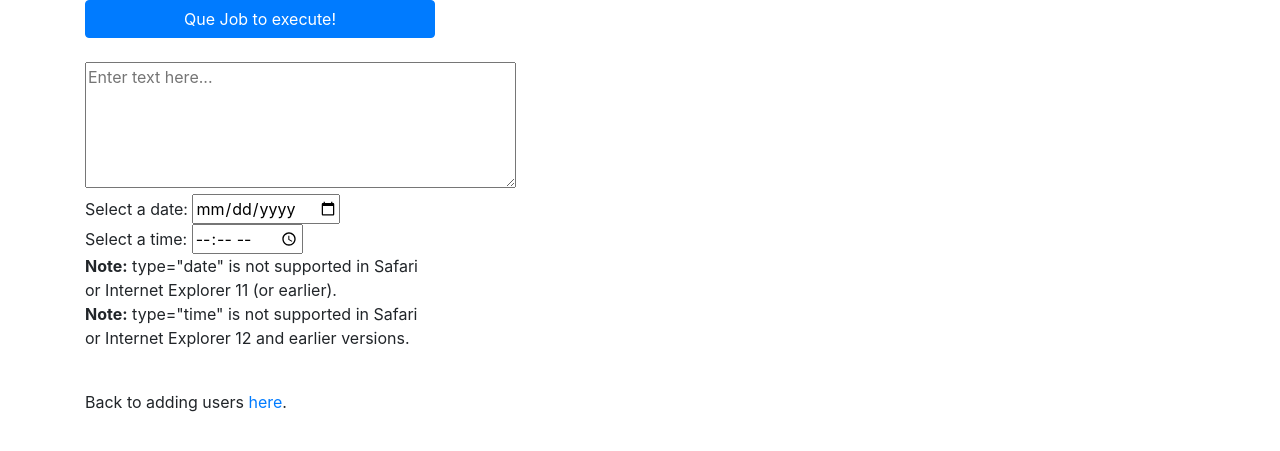
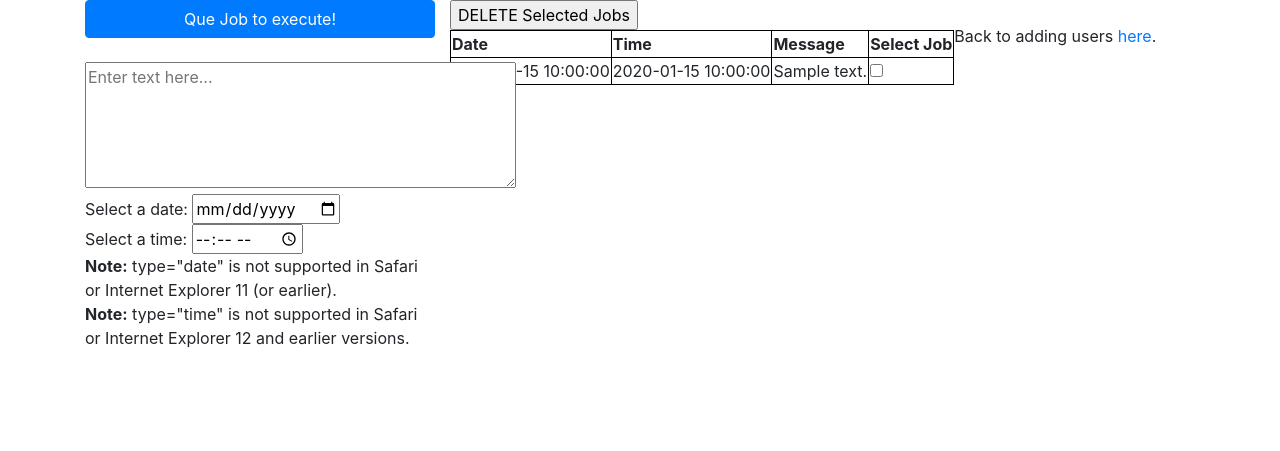
Before and after one commit to Sweisian/AutoTexter9000, a Flask app: page /scheduleMessage in a window 1280 px wide. Shown: the top 451 px of the page. Run offline with Flask 2, Linux system fonts and the light colour scheme; a database or web service that is not in the repository returns one stand-in record (values such as "Sample title"); some libraries are stand-ins or nearby versions.

Commit message:
added seeing qued jobs and stuff

```diff
--- a/main.py
+++ b/main.py
@@ -1,6 +1,6 @@
 import csv
 
-from flask import Flask, flash, render_template, request, redirect
+from flask import Flask, flash, render_template, url_for, request, redirect
 import os
 import plivo
 import pymongo
@@ -8,6 +8,7 @@ from werkzeug.utils import secure_filename
 
 import inputSanitization
 from utilities import send_single_text
+from bson.objectid import ObjectId
 
 my_number = '+14844840496'
 
@@ -106,6 +107,11 @@ def send_text_form():
 
 @app.route('/sendBulkText', methods=["POST"])
 def send_bulk_text(message_to_send=None):
+
+    #This is when we are triggering a message manually
+    if not message_to_send:
+        message_to_send = request.values["userinput"]
+
     user_data = my_users_col.find()
 
     client = plivo.RestClient(os.environ['PLIVO_AUTH_ID'], os.environ['PLIVO_AUTH_TOKEN'])
@@ -183,29 +189,50 @@ def upload_file():
     return render_template('uploadFile.html')
 
 
-@app.route('/scheduleMessage', methods=['GET'])
+@app.route('/scheduleMessage', methods=['GET', "POST"])
 def schedule_message():
-    return render_template('scheduleJob.html')
+    if request.method == "GET":
+        my_jobs_col = mydb["jobs"]
+        job_data = my_jobs_col.find()
+        return render_template('scheduleJob.html', job_data=job_data)
+    elif request.method == "POST":
+        for val in request.values:
+            print(val, request.values[val])
+
+        date = request.form['userdate']
+        time = request.form['usertime']
+        message = request.form['userinput']
+
+        my_jobs_col = mydb["jobs"]
+        mydict = {"date": date,
+                  "time": time,
+                  "message": message
+                  }
+        my_jobs_col.insert_one(mydict)
+        return redirect(url_for('schedule_message'))
 
 
-@app.route('/storeJob', methods=['POST'])
-def store_job():
-    for val in request.values:
-        print(val, request.values[val])
+# Gonna have to do something smarter than this in the future. Not scalable to loop over all entries
 
-    date = request.form['userdate']
-    time = request.form['usertime']
-    message = request.form['userinput']
+@app.route('/alterJobs', methods=["POST"])
+def alter_jobs():
+    my_jobs_col = mydb["jobs"]
+    if request.values.get("delete_jobs"):
+        print("DELETE JOBS")
+        for val in request.values:
+            print("this is val for alter jobs", val)
 
-    my_jobs_col = mydb["jobs"]
-    mydict = {"date": date,
-              "time": time,
-              "message": message
-              }
-    my_jobs_col.insert_one(mydict)
-    return render_template('scheduleJob.html')
+            # TODO: This is kinda jank, find a better way to only get _id values
+            if val != "delete_jobs":
+                curr_job = my_jobs_col.find_one({"_id": ObjectId(val)})
+            else:
+                continue
 
-# Gonna have to do something smarter than this in the future. Not scalable to loop over all entries
+            if curr_job:
+                my_jobs_col.delete_one(curr_job)
+                print(f"JOB {curr_job} deleted!")
+
+    return redirect('/scheduleMessage')
 
 
 @app.route('/get_uploads/<filename>')
--- a/templates/scheduleJob.html
+++ b/templates/scheduleJob.html
@@ -1,9 +1,17 @@
 {% extends "layout.html" %}
 {% block body %}
+
+<style>
+table, th, td {
+    border: 1px solid black;
+    border-collapse: collapse;
+}
+</style>
+
 <div class="container">
     <div class="row">
         <div class="col-md-4 col-md-offset-4">
-            <form method=POST action="{{ url_for('store_job') }}", id="userform">
+            <form method=POST action="{{ url_for('schedule_message') }}", id="userform">
                 <button type="submit" class="btn btn-primary btn-block">Que Job to execute!</button>
                 <br>
                 <textarea name="userinput" form="userform", cols="40" rows="5", placeholder="Enter text here..."></textarea>
@@ -17,11 +25,35 @@
 
             <strong>Note:</strong> type="time" is not supported in Safari or Internet Explorer 12 and earlier versions.</p> <br>
 
+        </div>
+        <br>
+        <div>
+            <form action= "{{ url_for('alter_jobs') }}" method=POST>
+            <input type="submit" name="delete_jobs" value="DELETE Selected Jobs">
+                <table style="width:100%">
+                    <tr>
+                        <th>Date</th>
+                        <th>Time</th>
+                        <th>Message</th>
+                        <th>Select Job</th>
+                    </tr>
+                    {% for job in job_data %}
+                    <tr>
+                        <td>{{job.get("date")}}</td>
+                        <td>{{job.get("time")}}</td>
+                        <td>{{job.get("message")}}</td>
+                        <td><input type="checkbox" name="{{job.get('_id')}}" ></td>
+                    </tr>
+                    {% endfor %}
+                </table>
+            </form>
+        </div>
+        <div>
+                <br>
+                Back to adding users <a href="{{ url_for('index') }}">here</a>.
+        </div>
 
-            <div>
-                Back to adding users <a href="{{ url_for('index') }}">here</a>.
-            </div>
-        </div>
+
     </div>
 </div>
 {% endblock %}
--- a/utilities.py
+++ b/utilities.py
@@ -32,8 +32,9 @@ def handle_single_job(job):
         message_to_send = job["message"]
 
         my_datetime_s = f"{user_date} {user_time}"
+        print(f"my_datetime_s = {my_datetime_s}")
         naive_scheduled = datetime.datetime.strptime(my_datetime_s, "%Y-%m-%d %H:%M")
-        print(f"MY DATE TIME = {naive_scheduled}")
+        print(f"JOB DATE TIME = {naive_scheduled}")
 
         local = pytz.timezone("America/Chicago")
         now_time_chicago = datetime.datetime.now(local)
@@ -43,19 +44,16 @@ def handle_single_job(job):
 
         naive_scheduled = utc.localize(naive_scheduled)
         #now_time_chicago = utc.localize(now_time_chicago)
-        print(f"LOCALIZED NAIVE SCHEDULED = {naive_scheduled}")
+        print(f"LOCALIZED JOB SCHEDULED = {naive_scheduled}")
 
         should_execute = naive_scheduled <= now_time_chicago
-        should_execute = True
 
-        print(naive_scheduled <= now_time_chicago)
+        print(f"Will Execute?: {should_execute}")
         print()
 
         if should_execute:
             standalone_send_bulk_text(message_to_send)
-
-        # local_dt = local.localize(naive, is_dst=None)
-        # utc_dt = local_dt.astimezone(pytz.utc)
+            mydb["jobs"].delete_one(job)
 
 
 def send_single_text(client, my_number, dest_number, msg):
@@ -71,3 +69,8 @@ def send_single_text(client, my_number, dest_number, msg):
 
     except plivo.exceptions.PlivoRestError as e:
         print(e)
+
+
+# my_jobs_col = mydb["jobs"]
+# for job in my_jobs_col.find():
+#     handle_single_job(job)
```
